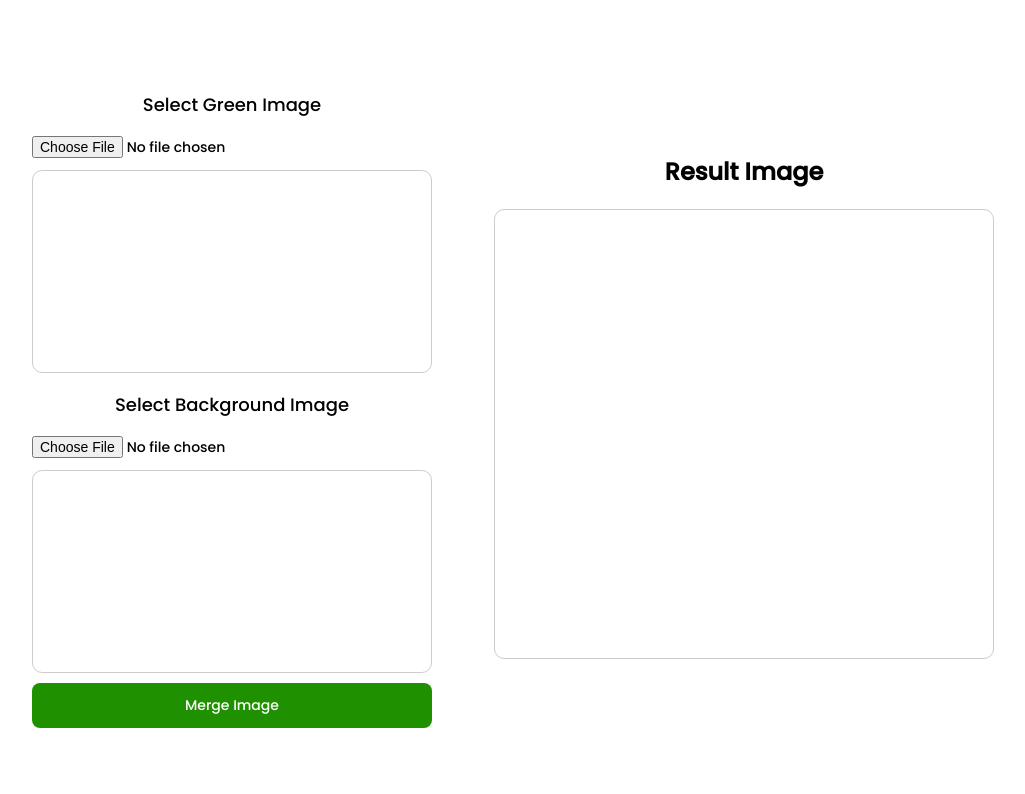
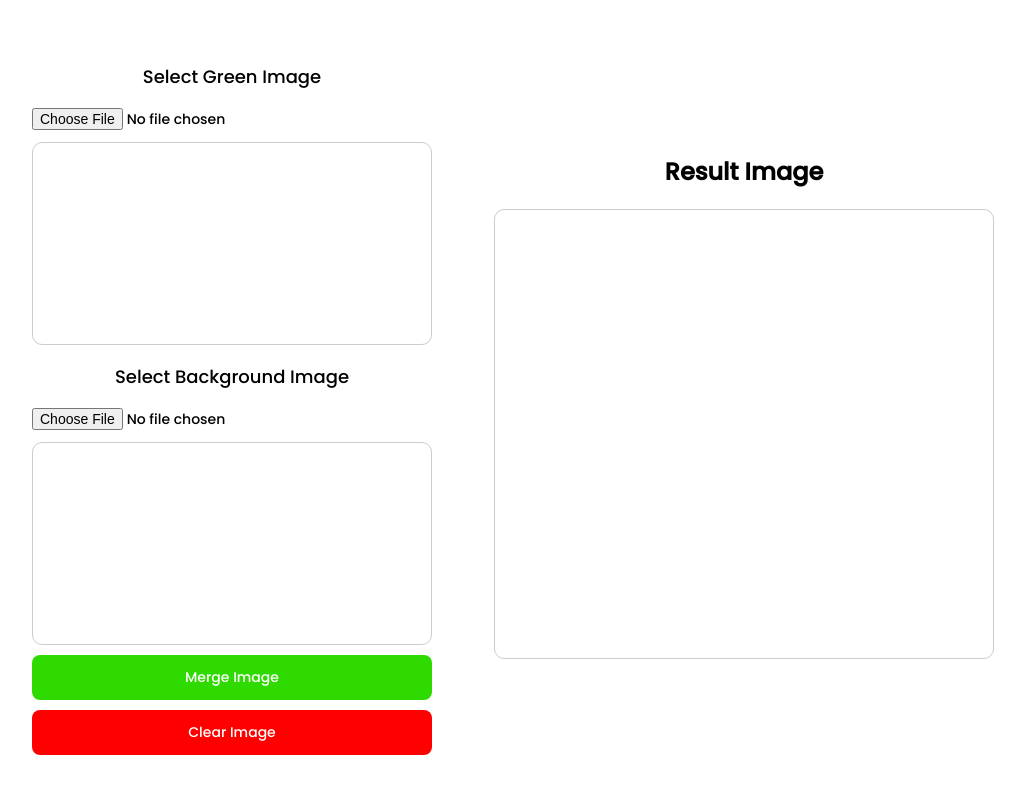
Before and after one commit to muamarzidan/Projects_GDSCUI, a plain HTML site: page Devfest/GreenScreenApp/index.html in a window 1280 px wide. Shown: the whole page, without its empty margins (152-1177 px from the left). Drawn offline with Linux system fonts and the light colour scheme.

Commit message:
feat: add button clear images

```diff
--- a/Devfest/GreenScreenApp/assets/main.js
+++ b/Devfest/GreenScreenApp/assets/main.js
@@ -75,3 +75,14 @@ function gabungGambar() {
         alert('Please select image files');
     }
 }
+
+function hapusGambar() {
+    const inputPreview = document.getElementById('inputPreview');
+    const backgroundPreview = document.getElementById('backgroundPreview');
+    const outputCanvas = document.getElementById('outputCanvas');
+    const ctx = outputCanvas.getContext('2d');
+
+    inputPreview.style.backgroundImage = '';
+    backgroundPreview.style.backgroundImage = '';
+    ctx.clearRect(0, 0, outputCanvas.width, outputCanvas.height);
+}
--- a/Devfest/GreenScreenApp/assets/style.css
+++ b/Devfest/GreenScreenApp/assets/style.css
@@ -81,7 +81,7 @@ body {
 
 button {
     width: 400px;
-    background-color: #1f9100;
+    background-color: #2fda00;
     color: #fff;
     font-size: 14px;
     cursor: pointer;
@@ -93,10 +93,19 @@ button {
     -moz-border-radius: 8px;
     -ms-border-radius: 8px;
     -o-border-radius: 8px;
+    transition: background-color 0.3s ease;
 }
 
 button:hover {
-    background-color: #45ea17;
+    background-color: #1d8500;
+}
+
+#delete-button {
+    background-color: #ff0000;
+}
+
+#delete-button:hover {
+    background-color: #800000;
 }
 
 .result-container h2 {
--- a/Devfest/GreenScreenApp/index.html
+++ b/Devfest/GreenScreenApp/index.html
@@ -22,6 +22,7 @@
                     <div class="preview" id="backgroundPreview"></div>
                 </div>
                 <button onclick="gabungGambar()">Merge Image</button>
+                <button id="delete-button" onclick="hapusGambar()">Clear Image</button>
             </div>
             <div class="col">
                 <div class="result-container">
```
